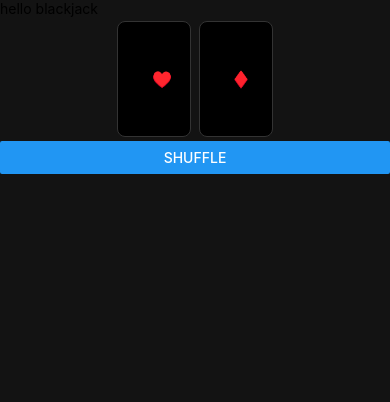
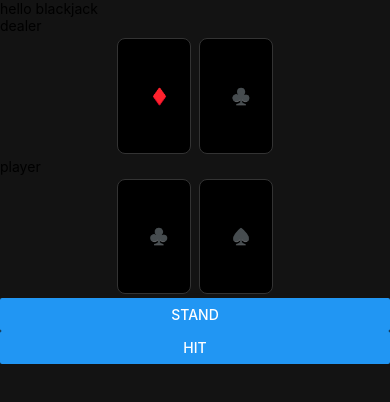
Before and after one commit to mswieboda/black-jack, a React Native app: screen / in a window 390 px wide. Shown: the top 402 px of the page. Built offline with nearby package versions, Linux system fonts and the light colour scheme.

Commit message:
displays dealt hands

```diff
--- a/app/components/black-jack.tsx
+++ b/app/components/black-jack.tsx
@@ -4,7 +4,7 @@ import { observer } from 'mobx-react'
 import { Appearance, Button, InteractionManager, StyleSheet, Text, View } from 'react-native'
 import _ from 'lodash'
 import Card from './card'
-import { Deck } from 'lib/deck'
+import { Shoot } from 'lib/cards'
 
 const isDarkMode = true // Appearance.getColorScheme() === 'dark'
 
@@ -16,7 +16,16 @@ export default class BlackJack extends Component {
   }
 
   @observable
-  deck: Deck = null
+  shoot: Shoot = new Shoot()
+
+  @observable
+  discardShoot: Shoot = new Shoot()
+
+  @observable
+  playerHand: Card[] = []
+
+  @observable
+  dealerHand: Card[] = []
 
   componentDidMount() {
     InteractionManager.runAfterInteractions(this.afterInteractionSetup)
@@ -24,30 +33,54 @@ export default class BlackJack extends Component {
 
   @action.bound
   afterInteractionSetup = () => {
-    console.log('>>> afterInteractionSetup')
-    this.deck = Deck.newShoot(8)
-    this.deck.shuffle()
+    this.shoot.addDecks(8)
+    this.shoot.shuffle()
+    this.deal()
+  }
+
+  @computed
+  get hands() {
+    return [this.playerHand, this.dealerHand]
   }
 
   @action.bound
-  onPressShuffle = () => {
-    console.log('>>> onPressShuffle')
-    this.deck.shuffle()
+  clearHands = () => {
+    this.hands.forEach(hand => {
+      this.discardShoot.add(this.playerHand)
+      hand.length = 0
+    })
+  }
+
+  @action.bound
+  deal = () => {
+    // this.clearHands()
+
+    _.times(2, () => {
+      this.playerHand = this.playerHand.concat(this.shoot.remove())
+      this.dealerHand = this.dealerHand.concat(this.shoot.remove())
+    })
+  }
+
+  @action.bound
+  onPressStand = () => {
+    this.shoot.shuffle()
+  }
+
+  @action.bound
+  onPressHit = () => {
+    this.shoot.shuffle()
   }
 
   render() {
-    if (_.isNil(this.deck)) {
-      return null
-    }
-
     return (
       <View style={this.styles.container}>
         <Text>hello blackjack</Text>
-        <View style={{ flexDirection: 'row', justifyContent: 'center', alignItems: 'center'}}>
-          <Card card={this.deck.cards[0]} />
-          <Card card={this.deck.cards[1]} />
+        <View>
+          <Hand label="dealer" cards={this.dealerHand} />
+          <Hand label="player" cards={this.playerHand} />
         </View>
-        <Button onPress={this.onPressShuffle} title="Shuffle" />
+        <Button onPress={this.onPressStand} title="Stand" />
+        <Button onPress={this.onPressHit} title="Hit" />
       </View>
     )
   }
@@ -62,3 +95,26 @@ export default class BlackJack extends Component {
     })
   }
 }
+
+interface HandProps {
+  label: string
+  cards: Card[]
+}
+
+@observer
+class Hand extends Component<HandProps> {
+  render() {
+    return (
+      <View>
+        <Text>{this.props.label}</Text>
+        <View style={{ flexDirection: 'row', justifyContent: 'center', alignItems: 'center'}}>
+          {_.isEmpty(this.props.cards) ? (
+            <Text>no cards</Text>
+          ) : this.props.cards.map(card => (
+            <Card key={card.name} card={card} />
+          ))}
+        </View>
+      </View>
+    )
+  }
+}
--- a/app/lib/deck.tsx
+++ b/app/lib/cards.ts
@@ -33,8 +33,18 @@ export class Card {
   }
 
   @computed
+  get rankName() {
+    if (this.rank == 1 || this.rank > 10) {
+      const rank = Object.entries(Rank).find(([key, value]) => value === this.rank)
+      return rank?.[0]?.[0]
+    }
+
+    return this.rank
+  }
+
+  @computed
   get name() {
-    return `${this.rank}${this.suit}`
+    return `${this.rankName}${this.suit}`
   }
 
   static standardCards = () => {
@@ -55,7 +65,7 @@ export class Card {
   }
 }
 
-export class Deck {
+export class Shoot {
   constructor() {
     makeObservable(this)
   }
@@ -63,22 +73,9 @@ export class Deck {
   @observable
   cards: Card[] = []
 
-  static newStandardDeck = () => {
-    const deck = new Deck()
-
-    deck.cards = Card.standardCards()
-
-    return deck
-  }
-
-  static newShoot = (decks: number) => {
-    const deck = new Deck()
-
-    _.times(decks, () => {
-      deck.cards = deck.cards.concat(Card.standardCards())
-    })
-
-    return deck
+  @action.bound
+  addDecks = (decks: number) => {
+    this.cards = _.flatten(_.times(decks, () => Card.standardCards()))
   }
 
   @action.bound
@@ -86,4 +83,14 @@ export class Deck {
     this.cards = _.shuffle(this.cards)
     return this.cards
   }
+
+  @action.bound
+  add = (cards: Card[]) => {
+    this.cards = this.cards.concat(cards)
+  }
+
+  @action.bound
+  remove = (amount: number = 1) => {
+    return this.cards.splice(-amount, amount)
+  }
 }
```
